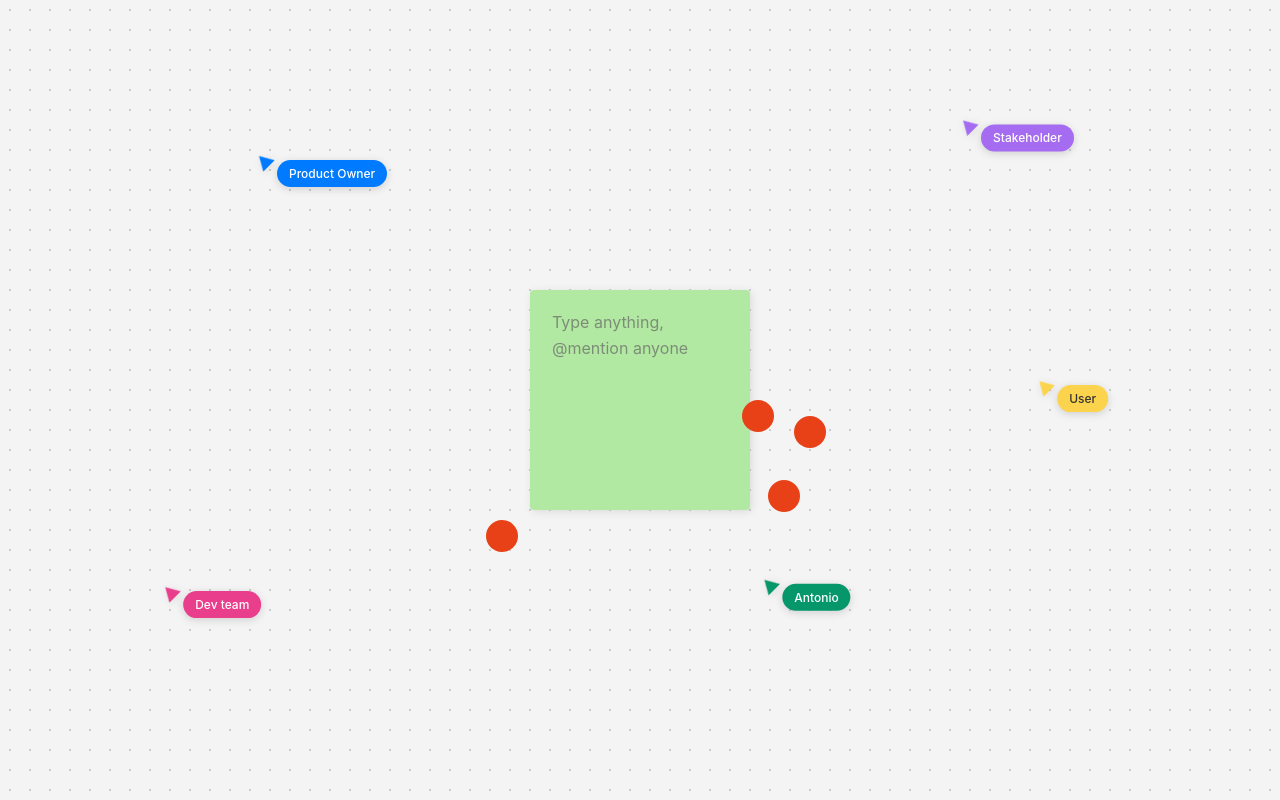
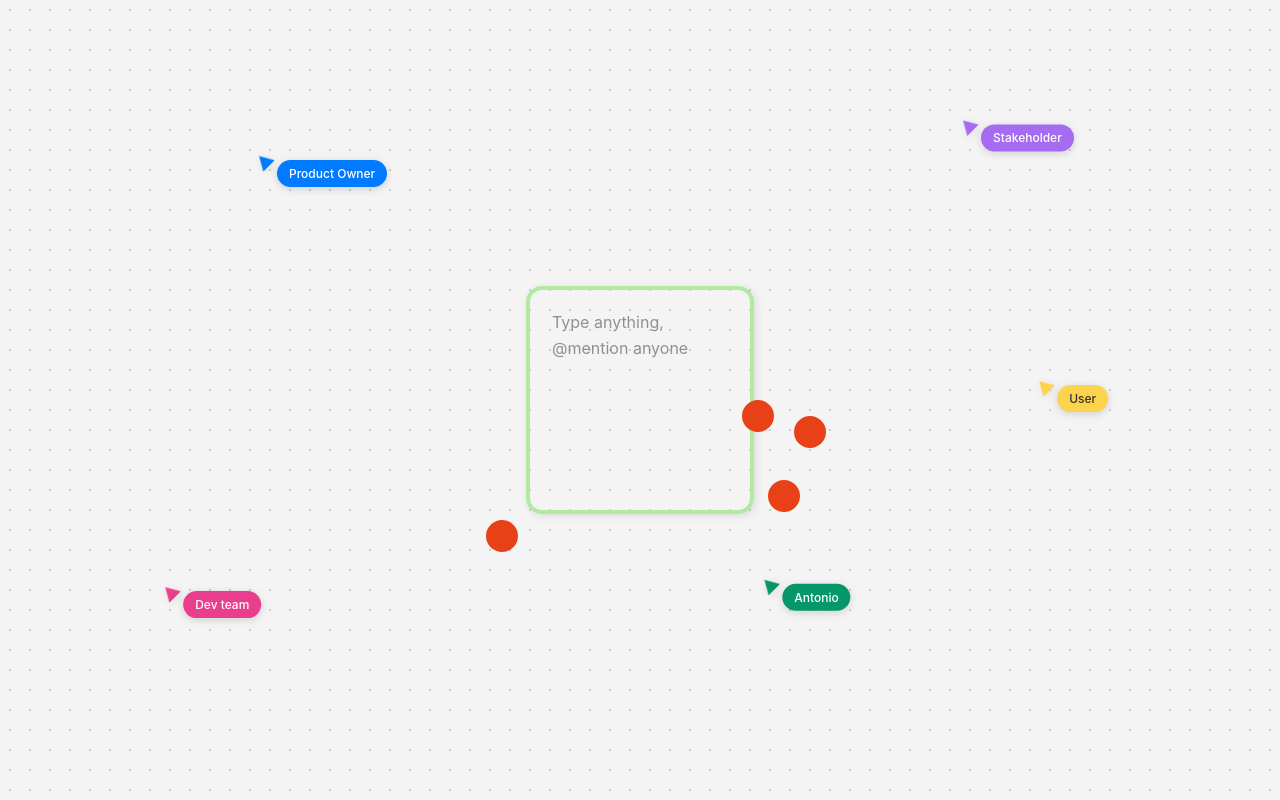
Before and after one commit to antmgarcia/sticky-notes, a plain HTML site: page index.html in a window 1280 px wide. Drawn offline with Linux system fonts and the light colour scheme.

Commit message:
Update index.html

```diff
--- a/index.html
+++ b/index.html
@@ -29,7 +29,8 @@
       left: 50%;
       width: 200px;
       height: 200px;
-      background: #b2e9a2;
+      background: #fffff;
+      border: 4px solid #b2e9a2;
       box-shadow: 2px 2px 10px rgba(0,0,0,0.1);
       padding: 10px;
       transform: translate(-50%, -50%);
@@ -38,7 +39,7 @@
       justify-content: center;
       transition: box-shadow 0.3s ease, transform 0.3s ease;
       cursor: move;
-      border-radius: 4px;
+      border-radius: 16px;
       user-select: none;
     }
 
```
